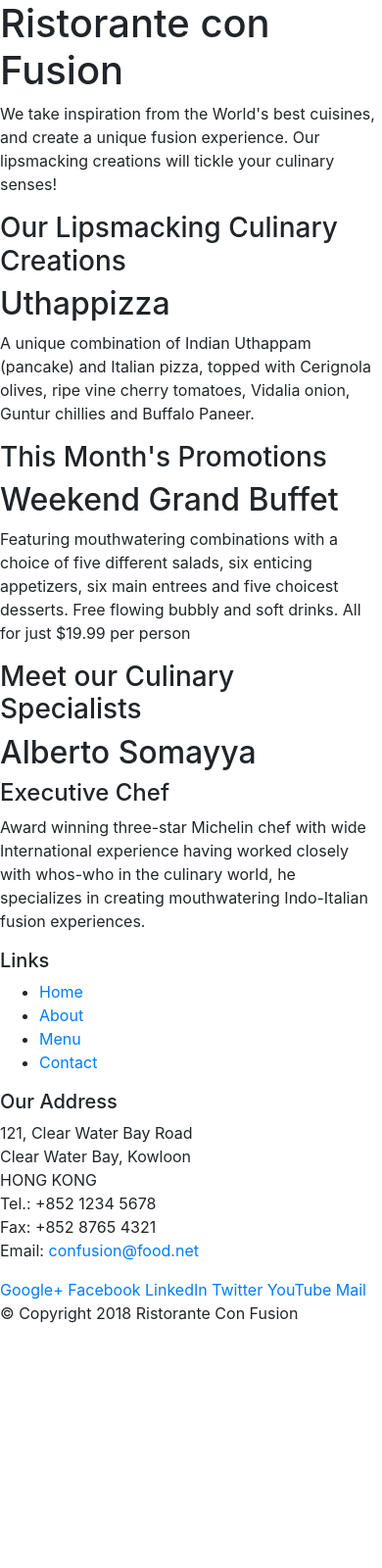
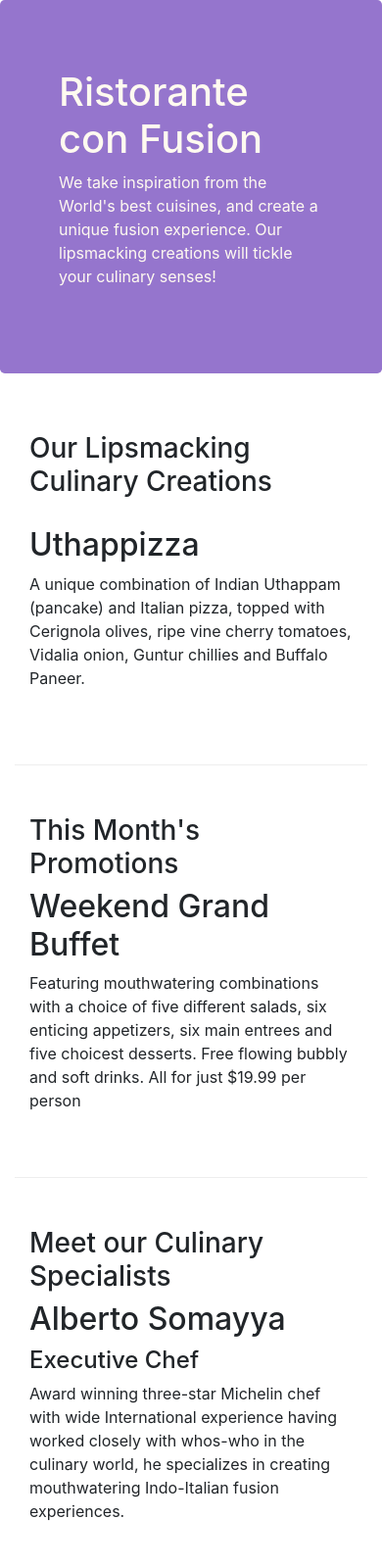
Before and after one commit to rachit16/bootstrap-demo, a website: page index.html in a window 390 px wide. Shown: the top 1600 px of the page at 98% size. Before the commit the page ends 1368 px from the top, so only its background shows below. Drawn offline with nearby package versions, Linux system fonts and the light colour scheme.

Commit message:
First Assignment Bootstrap grid

```diff
--- /dev/null
+++ b/css/styles.css
@@ -0,0 +1,30 @@
+.row-header {
+    margin: 0px auto;
+    padding: 0px auto
+}
+
+.row-content {
+    margin: 0px auto;
+    padding: 50px 0px 50px 0px;
+    border-bottom: 1px ridge;
+    min-height: 400px;
+}
+
+.footer {
+    background-color: #D1C4E9;
+    margin: 0px auto;
+    padding: 20px 0px 20px 0px;
+}
+
+.jumbotron {
+    padding: 70px 30px 70px 30px;
+    margin: 0px auto;
+    background: #9575CD;
+    color: floralwhite;
+}
+
+.address {
+    font-size: 80%;
+    margin: 0px;
+    color: #0f0f0f;
+}
--- a/index.html
+++ b/index.html
@@ -9,51 +9,52 @@
 
     <!-- Bootstrap CSS -->
     <link rel="stylesheet" href="node_modules/bootstrap/dist/css/bootstrap.min.css">
+    <link rel="stylesheet" href="css/styles.css">
     <title>Ristorante Con Fusion</title>
 </head>
 
 <body>
 
-    <header>
-        <div>
-            <div>
-                <div>
+    <header class="jumbotron">
+        <div class="container">
+            <div class="row row-header">
+                <div class="col-12 col-sm-6">
                     <h1>Ristorante con Fusion</h1>
                     <p>We take inspiration from the World's best cuisines, and create a unique fusion experience. Our lipsmacking creations will tickle your culinary senses!</p>
                 </div>
-                <div>
+                <div class="col-12 col-sm">
                 </div>
             </div>
         </div>
     </header>
 
-    <div>
-        <div>
-            <div>
+    <div class="container">
+        <div class="row row-content align-items-center">
+            <div class="col-12 col-sm-4 col-md-3 order-sm-last">
                 <h3>Our Lipsmacking Culinary Creations</h3>
             </div>
-            <div>
+            <div class="col col-sm col-md order-sm-first">
                 <h2>Uthappizza</h2>
                 <p>A unique combination of Indian Uthappam (pancake) and Italian pizza, topped with Cerignola olives, ripe vine cherry tomatoes, Vidalia onion, Guntur chillies and Buffalo Paneer.</p>
             </div>
         </div>
 
 
-        <div>
-            <div>
+        <div class="row row-content align-items-center">
+            <div class="col-12 col-sm-4 col-md-3">
                 <h3>This Month's Promotions</h3>
             </div>
-            <div>
+            <div class="col col-sm col-md">
                 <h2>Weekend Grand Buffet</h2>
                 <p>Featuring mouthwatering combinations with a choice of five different salads, six enticing appetizers, six main entrees and five choicest desserts. Free flowing bubbly and soft drinks. All for just $19.99 per person </p>
             </div>
         </div>
 
-        <div>
-            <div>
+        <div class="row row-content align-items-center">
+            <div class="col-12 col-sm-4 col-md-3 order-sm-last">
                 <h3>Meet our Culinary Specialists</h3>
             </div>
-            <div>
+            <div class="col col-sm col-md order-sm-first">
                 <h2>Alberto Somayya</h2>
                 <h4>Executive Chef</h4>
                 <p>Award winning three-star Michelin chef with wide International experience having worked closely with whos-who in the culinary world, he specializes in creating mouthwatering Indo-Italian fusion experiences. </p>
@@ -62,18 +63,18 @@
     </div>
 
     <footer>
-        <div>
-            <div>
-                <div>
+        <div class="container">
+            <div class="row footer ">
+                <div class="col-4 offset-1 col-sm-2">
                     <h5>Links</h5>
-                    <ul>
+                    <ul class="list-unstyled">
                         <li><a href="#">Home</a></li>
                         <li><a href="#">About</a></li>
                         <li><a href="#">Menu</a></li>
                         <li><a href="#">Contact</a></li>
                     </ul>
                 </div>
-                <div>
+                <div class="col-7 col-sm-5">
                     <h5>Our Address</h5>
                     <address>
 		              121, Clear Water Bay Road<br>
@@ -84,8 +85,8 @@
 		              Email: <a href="mailto:confusion@food.net">confusion@food.net</a>
 		           </address>
                 </div>
-                <div>
-                    <div>
+                <div class="col-12 col-sm-4 align-self-center">
+                    <div class="text-center">
                         <a href="http://google.com/+">Google+</a>
                         <a href="http://www.facebook.com/profile.php?id=">Facebook</a>
                         <a href="http://www.linkedin.com/in/">LinkedIn</a>
@@ -95,8 +96,8 @@
                     </div>
                 </div>
            </div>
-           <div>
-                <div>
+           <div class="row justify-content-center">
+                <div class="col-auto">
                     <p>© Copyright 2018 Ristorante Con Fusion</p>
                 </div>
            </div>
```
Also changed, not shown: aboutus.html (added, +115 -0 lines).
